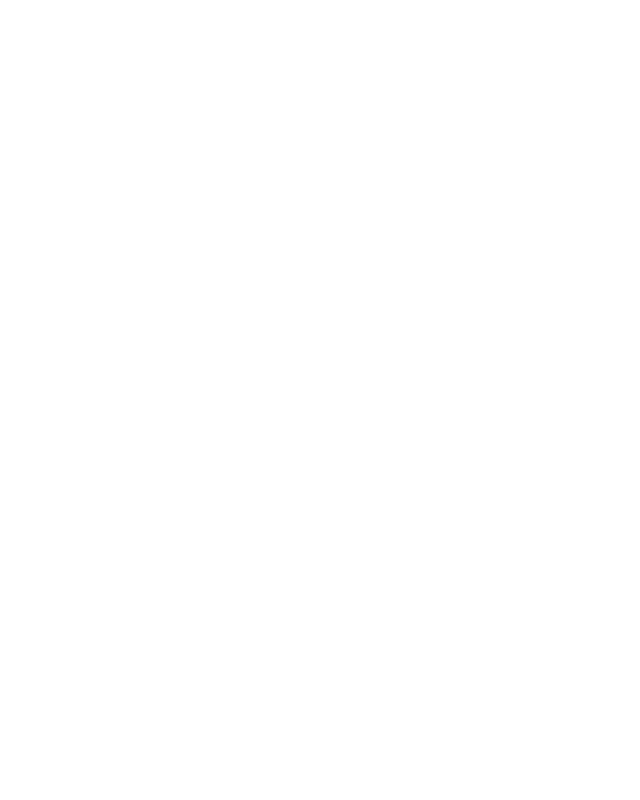
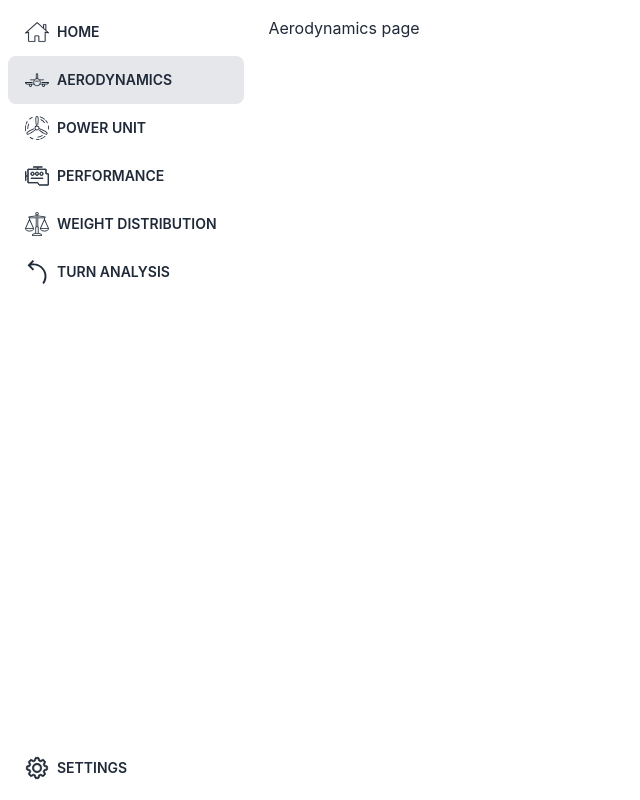
Before and after one commit to adamsmietanka/aircraft-calculator, a React (Create React App) app in the folder frontend/: page /aerodynamics in a window 1280 px wide. Before the commit this address had no page. Shown: the whole page, without its empty margins (0-640 px from the left). Built offline with nearby package versions, Linux system fonts and the light colour scheme.

Commit message:
feat: add pages for the remaining sites

```diff
--- /dev/null
+++ b/frontend/src/components/organisms/Aerodynamics.tsx
@@ -0,0 +1,9 @@
+import React from 'react'
+
+const Aerodynamics = () => {
+  return (
+    <div>Aerodynamics page</div>
+  )
+}
+
+export default Aerodynamics
--- /dev/null
+++ b/frontend/src/components/organisms/Performance.tsx
@@ -0,0 +1,9 @@
+import React from 'react'
+
+const Performance = () => {
+  return (
+    <div>Performance page</div>
+  )
+}
+
+export default Performance
--- /dev/null
+++ b/frontend/src/components/organisms/Settings.tsx
@@ -0,0 +1,9 @@
+import React from 'react'
+
+const Settings = () => {
+  return (
+    <div>Settings page</div>
+  )
+}
+
+export default Settings
--- /dev/null
+++ b/frontend/src/components/organisms/Turn.tsx
@@ -0,0 +1,9 @@
+import React from 'react'
+
+const Turn = () => {
+  return (
+    <div>Turn analysis page</div>
+  )
+}
+
+export default Turn
--- /dev/null
+++ b/frontend/src/components/organisms/Weight.tsx
@@ -0,0 +1,9 @@
+import React from 'react'
+
+const Weight = () => {
+  return (
+    <div>Weight distribution page</div>
+  )
+}
+
+export default Weight
--- /dev/null
+++ b/frontend/src/components/organisms/index.ts
@@ -0,0 +1,19 @@
+import PowerUnitEngine from "./PowerUnitEngine";
+import PowerUnitPropeller from "./PowerUnitPropeller";
+import PowerUnitResults from "./PowerUnitResults";
+import Aerodynamics from "./Aerodynamics";
+import Performance from "./Performance";
+import Settings from "./Settings";
+import Turn from "./Turn";
+import Weight from "./Weight";
+
+export {
+    PowerUnitEngine,
+    PowerUnitPropeller,
+    PowerUnitResults,
+    Aerodynamics,
+    Performance,
+    Settings,
+    Turn,
+    Weight
+}
--- a/frontend/src/index.tsx
+++ b/frontend/src/index.tsx
@@ -1,18 +1,25 @@
-import React from 'react';
-import ReactDOM from 'react-dom/client';
-import './index.css';
-import App from './App';
-import reportWebVitals from './reportWebVitals';
-import { BrowserRouter, Route, Routes } from 'react-router-dom';
-import Home from './components/templates/Home';
-import Steps from './components/templates/Steps';
-import { powerUnitSteps } from './utils/steps';
-import PowerUnitEngine from './components/organisms/PowerUnitEngine';
-import PowerUnitPropeller from './components/organisms/PowerUnitPropeller';
-import PowerUnitResults from './components/organisms/PowerUnitResults';
+import React from "react";
+import ReactDOM from "react-dom/client";
+import "./index.css";
+import App from "./App";
+import reportWebVitals from "./reportWebVitals";
+import { BrowserRouter, Route, Routes } from "react-router-dom";
+import Home from "./components/templates/Home";
+import Steps from "./components/templates/Steps";
+import { powerUnitSteps } from "./utils/steps";
+import {
+  PowerUnitEngine,
+  PowerUnitPropeller,
+  PowerUnitResults,
+  Aerodynamics,
+  Performance,
+  Settings,
+  Turn,
+  Weight,
+} from "./components/organisms";
 
 const root = ReactDOM.createRoot(
-  document.getElementById('root') as HTMLElement
+  document.getElementById("root") as HTMLElement
 );
 
 root.render(
@@ -21,11 +28,16 @@
       <Routes>
         <Route path="/" element={<App />}>
           <Route index element={<Home />} />
+          <Route path="aerodynamics" element={<Aerodynamics />} />
           <Route path="powerunit" element={<Steps steps={powerUnitSteps} />}>
             <Route path="engine" element={<PowerUnitEngine />} />
             <Route path="propeller" element={<PowerUnitPropeller />} />
             <Route path="results" element={<PowerUnitResults />} />
           </Route>
+          <Route path="performance" element={<Performance />} />
+          <Route path="weight" element={<Weight />} />
+          <Route path="turn" element={<Turn />} />
+          <Route path="settings" element={<Settings />} />
         </Route>
       </Routes>
     </BrowserRouter>
```
Lines whose indentation alone changed are shown as unchanged.
